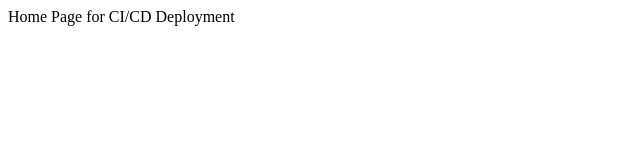
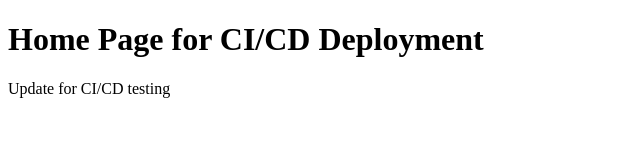
Before and after one commit to hassan-ak/bootcamp2020c62, a Gatsby site in the folder step14_CI_CD_pipeline/step03_CI_CD_pipeline_update_frontend/gatsbyfrontend/: page / in a window 1280 px wide. Shown: the whole page, without its empty margins (0-640 px from the left). Built offline with nearby package versions, Linux system fonts and the light colour scheme; Gatsby itself is replaced by a stand-in of ours.

Commit message:
Update index.tsx

```diff
--- a/step14_CI_CD_pipeline/step03_CI_CD_pipeline_update_frontend/gatsbyfrontend/src/pages/index.tsx
+++ b/step14_CI_CD_pipeline/step03_CI_CD_pipeline_update_frontend/gatsbyfrontend/src/pages/index.tsx
@@ -1,5 +1,10 @@
 import React from "react";
 
 export default function Home() {
-  return <div>Home Page for CI/CD Deployment</div>;
+  return (
+    <div>
+      <h1>Home Page for CI/CD Deployment</h1>
+      <p>Update for CI/CD testing</p>
+    </div>
+  );
 }
```
